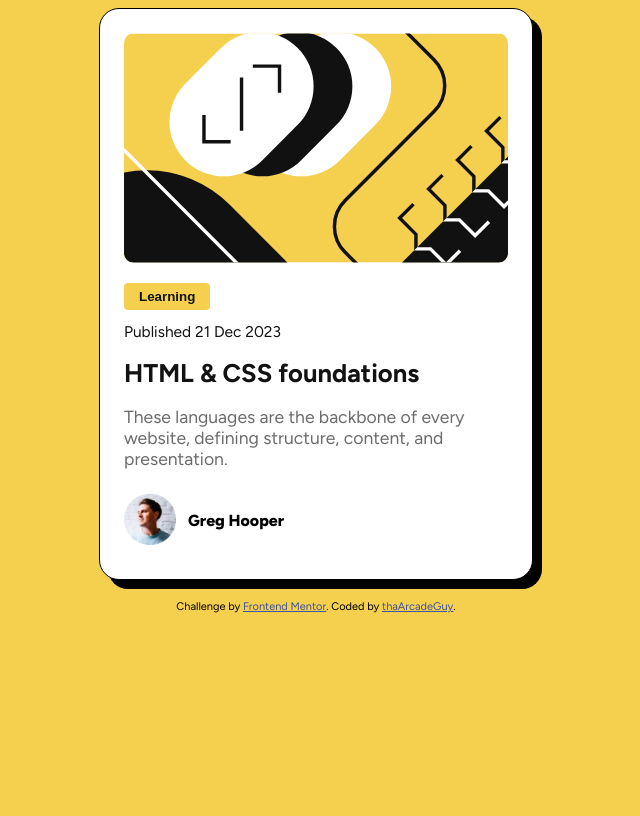
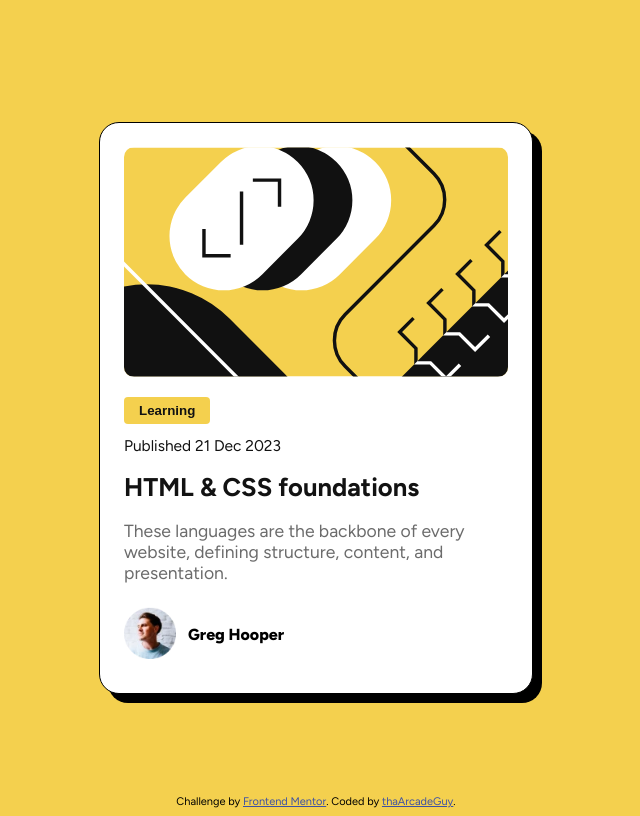
Before and after one commit to thaArcadeGuy/blog-preview-card, a plain HTML site: page index.html in a window 1280 px wide. Shown: the whole page, without its empty margins (332-972 px from the left). Drawn offline with Linux system fonts and the light colour scheme.

Commit message:
Update styles.css

```diff
--- a/css/styles.css
+++ b/css/styles.css
@@ -1,6 +1,7 @@
 body {
     width: 100%;
-    display: block;
+    position: relative;
+    height: 100vh;
     font-family: "Figtree", sans-serif;
     font-weight: 500, 800;
     font-size: 16px;
@@ -10,7 +11,10 @@ body {
 .main-card {
     width: 384px;
     height: 522px;
-    margin: 0 auto;
+    position: absolute;
+    top: 50%;
+    left: 50%;
+    transform: translate(-50%, -50%);
     background: hsl(0, 0%, 100%);
     padding: 24px;
     border-radius: 20px;
@@ -91,7 +95,9 @@ button:hover {
 }
 
 .attribution {
-    margin-top: 20px;
+    position: absolute;
+    bottom: 0;
+    width: 100%;
     font-size: 11px;
     text-align: center;
 }
```
